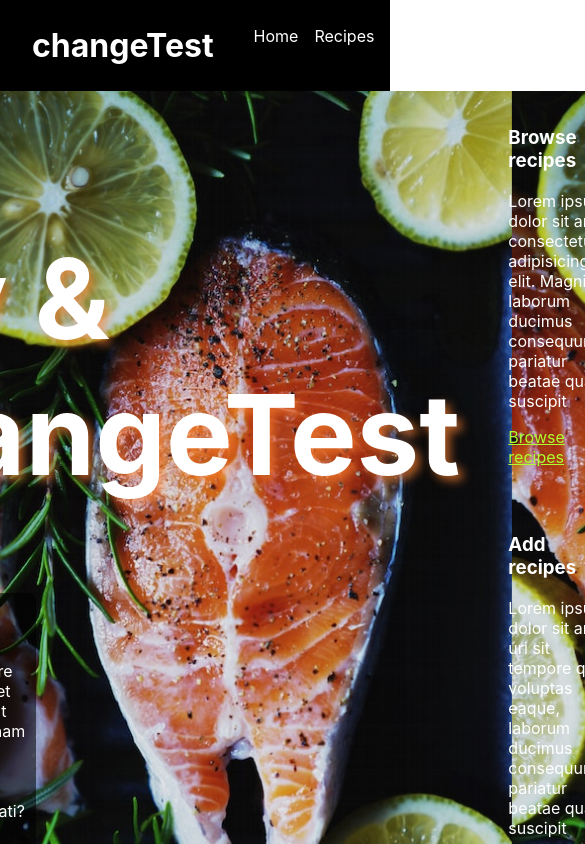
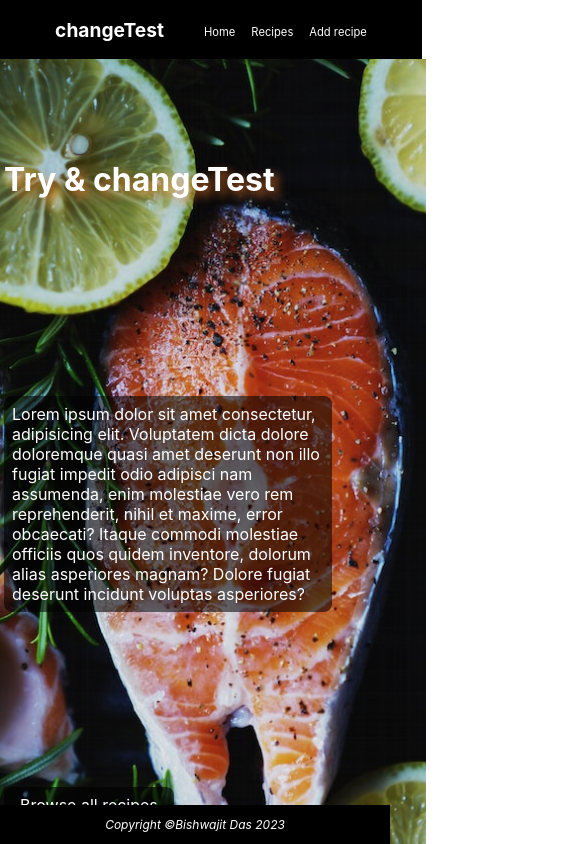
Before and after one commit to Bishwajitkuat/recipe_app_react, a React (Create React App) app: page / in a window 390 px wide. Shown: the top 844 px of the page, 585 px wide, since content can reach past the window. Built offline with nearby package versions, Linux system fonts and the light colour scheme.

Commit message:
mobile responsiveness added

```diff
--- a/src/App.jsx
+++ b/src/App.jsx
@@ -6,6 +6,7 @@ import Recipes from "./Components/Recipes";
 import Recipe from "./Components/Recipe";
 import Create from "./Components/Create";
 import Update from "./Components/Update";
+import Footer from "./Components/Footer";
 
 function App() {
   return (
@@ -21,6 +22,7 @@ function App() {
             <Route path="/update/:id" element={<Update />} />
           </Routes>
         </div>
+        <Footer />
       </BrowserRouter>
     </div>
   );
--- /dev/null
+++ b/src/Components/Footer.jsx
@@ -0,0 +1,11 @@
+import React from "react";
+
+const Footer = () => {
+  return (
+    <div className="footer">
+      <p className="copyWright">Copyright &copy;Bishwajit Das 2023</p>
+    </div>
+  );
+};
+
+export default Footer;
--- a/src/index.css
+++ b/src/index.css
@@ -56,6 +56,7 @@ header nav ul li a {
 
 .heroDiv {
   height: 100vh;
+  width: 100vw;
   padding: 4rem 0 4rem 4rem;
   display: flex;
   flex-direction: column;
@@ -246,6 +247,66 @@ select {
 .delBtn:hover {
   background-color: rgba(255, 0, 0, 0.684);
 }
+/* ######## Footer ######### */
+.footer {
+  min-width: 100vw;
+  color: white;
+  background-color: black;
+  display: flex;
+  align-items: center;
+  justify-content: center;
+  position: fixed;
+  bottom: 0px;
+}
+.copyWright {
+  font-style: italic;
+  font-size: 0.75rem;
+}
+
+/* ########### mobile responsive ######### */
+@media (max-width: 640px) {
+  .landingPage {
+    display: grid;
+    grid-template-columns: 1fr;
+  }
+  body {
+    max-width: 100vw;
+  }
+  .heroDiv {
+    padding: 0 0 0 0.5rem;
+    min-width: 95vw;
+  }
+  .heroDiv h1 {
+    font-size: 2rem;
+  }
+  .heroDiv p {
+    min-width: 80%;
+  }
+  .heroLinks {
+    padding: 0;
+  }
+  .heroLinkCards {
+    max-width: 100%;
+  }
+  header {
+    padding: 0 1rem;
+    min-width: 100vw;
+    justify-content: center;
+  }
+  header h1 {
+    font-size: 1.2rem;
+  }
+  nav ul a {
+    font-size: 0.7rem;
+    padding: 0;
+  }
+  .App {
+    max-width: 100vw;
+  }
+  .recipes {
+    grid-template-columns: 1fr;
+  }
+}
 
 /* ########### loader ########### */
 .loaderParent {
```
